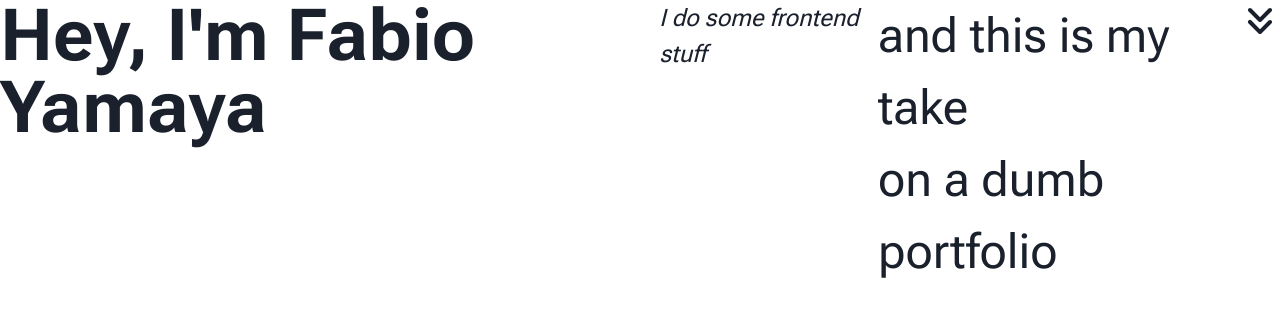
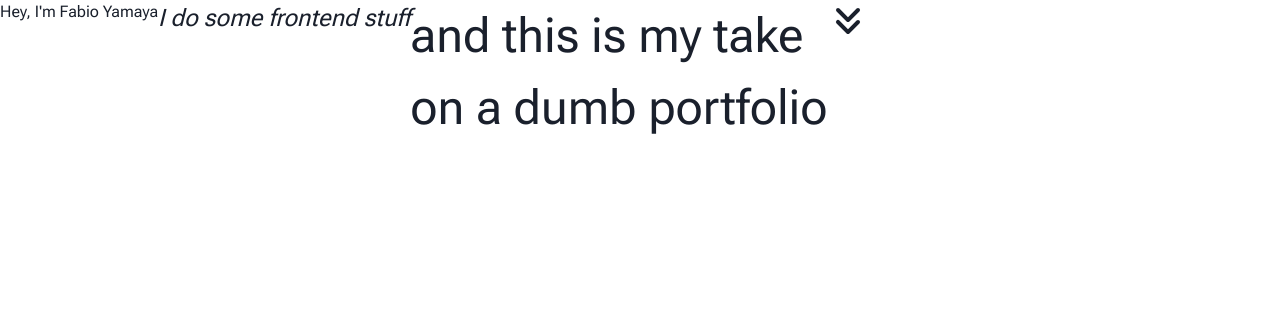
Before and after one commit to fabioyamaya/dumb-portfolio, a Next.js app: page / in a window 1280 px wide. Shown: the top 316 px of the page. Built offline with nearby package versions, Linux system fonts and the light colour scheme.

Commit message:
add animation to home segment elements

```diff
--- a/components/HomeSegment/HomeSegment.tsx
+++ b/components/HomeSegment/HomeSegment.tsx
@@ -1,5 +1,43 @@
-import { Flex, Heading, Icon, SimpleGrid, Text } from "@chakra-ui/react";
+import { Flex, Icon, SimpleGrid, Text } from "@chakra-ui/react";
+import { motion } from "framer-motion";
+import React from "react";
 import { HiChevronDoubleDown } from "react-icons/hi";
+
+const variants = {
+  hidden: { opacity: 0 },
+  show: {
+    opacity: 1,
+    transition: { staggerChildren: 0.2 },
+  },
+};
+
+const item = {
+  hidden: {
+    opacity: 0,
+    y: +70,
+    atrrY: +70,
+  },
+  show: {
+    opacity: 1,
+    y: 0,
+    attrY: 0,
+    transition: {
+      duration: 1,
+      ease: [0.2, 0.59, 0.13, 0.94],
+    },
+  },
+};
+
+const MotionChakraIcon = motion(
+  React.forwardRef<HTMLDivElement>(function ChevronDownIcon(_props, ref) {
+    return (
+      <div ref={ref}>
+        <Icon as={HiChevronDoubleDown} boxSize={"10"} />
+      </div>
+    );
+  }),
+  { forwardMotionProps: true }
+);
 
 const HomeSegment = () => {
   return (
@@ -7,20 +45,36 @@ const HomeSegment = () => {
       column={2}
       className="mx-36 my-auto flex h-full w-1/2 content-center "
     >
-      <Flex className="min-h-[500px] flex-col items-start justify-between">
+      <Flex
+        as={motion.div}
+        variants={variants}
+        initial="hidden"
+        animate="show"
+        className="min-h-[500px] flex-col items-start justify-between"
+      >
         <Flex className="flex-col items-end">
-          <Heading as="h1" size={"4xl"}>
+          <motion.h1 variants={item} className="text-7xl font-bold">
             Hey, I&apos;m Fabio Yamaya
-          </Heading>
-          <Text className="font-thin text-slate-500" fontSize={"2xl"} as="i">
+          </motion.h1>
+          <Text
+            as={motion.i}
+            variants={item}
+            className="font-thin text-slate-500"
+            fontSize={"2xl"}
+          >
             I do some frontend stuff
           </Text>
         </Flex>
-        <Text className="font-thin" fontSize={"5xl"}>
+        <Text
+          as={motion.p}
+          variants={item}
+          className="font-thin"
+          fontSize={"5xl"}
+        >
           and this is my take <br />
           on a dumb portfolio
         </Text>
-        <Icon as={HiChevronDoubleDown} boxSize={"10"} />
+        <MotionChakraIcon variants={item} />
       </Flex>
     </SimpleGrid>
   );
--- a/package.json
+++ b/package.json
@@ -21,7 +21,7 @@
     "autoprefixer": "10.4.14",
     "eslint": "8.40.0",
     "eslint-config-next": "13.4.2",
-    "framer-motion": "^10.12.12",
+    "framer-motion": "^10.12.16",
     "next": "13.4.2",
     "postcss": "8.4.23",
     "react": "18.2.0",
```
Also changed, not shown: 1 other file (tests, documents, lock files or other folders).
